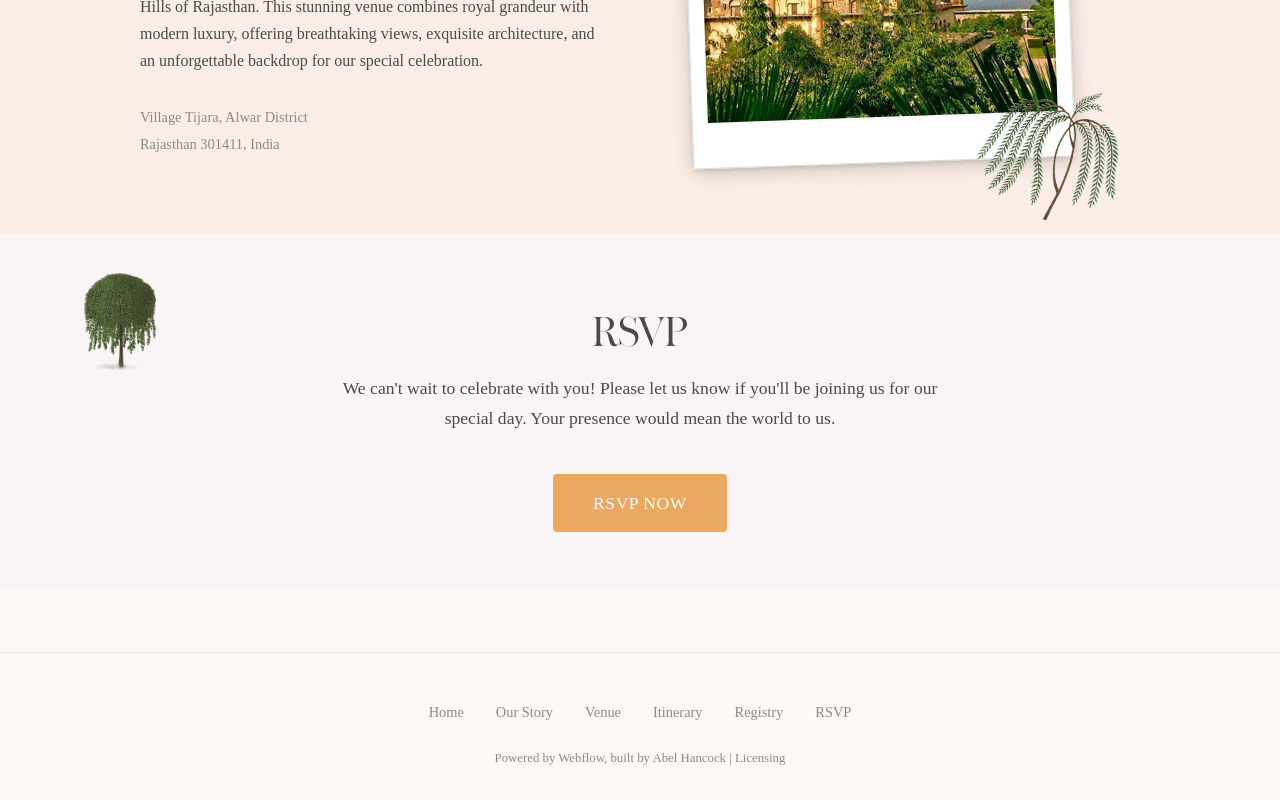
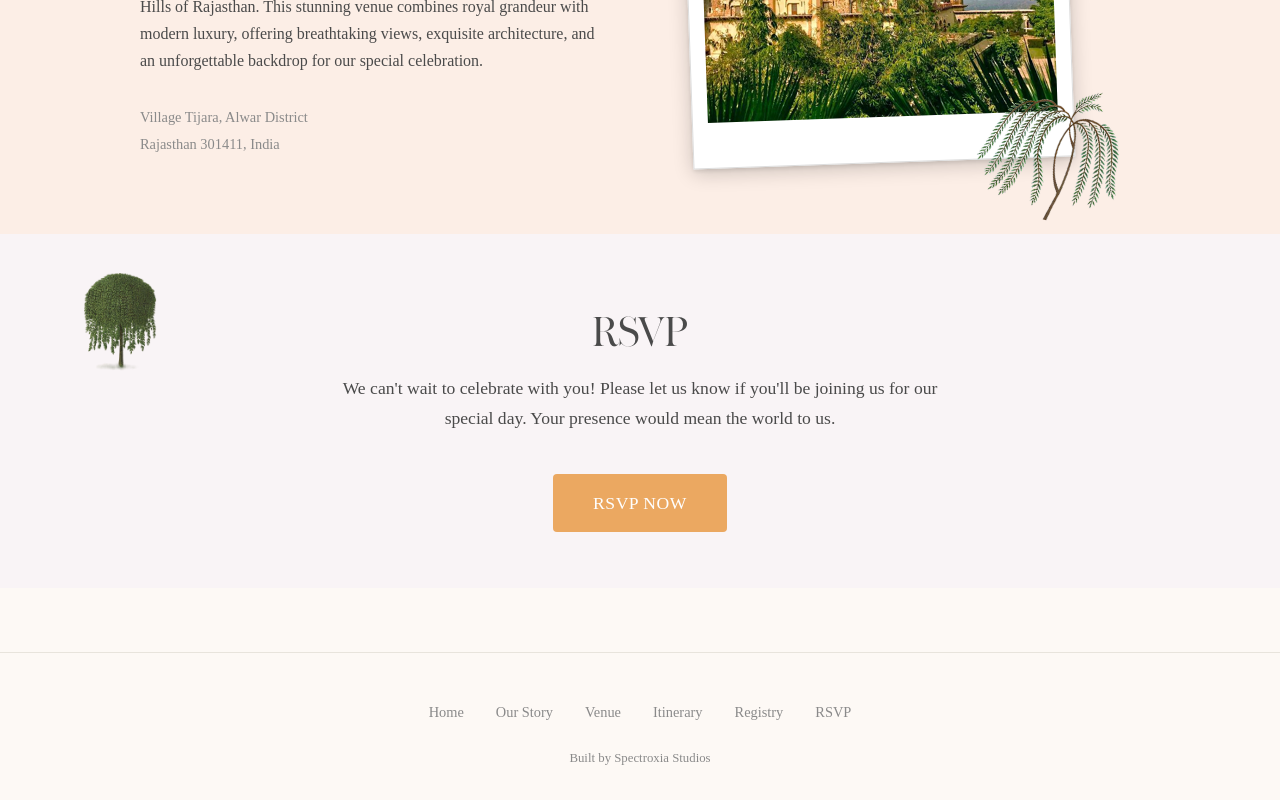
Before and after one commit to banner20/Sidhtuishawedding, a React (Vite) app in the folder wedding-website/: page / in a window 1280 px wide. Shown: the part 1577-2377 px from the top of the page. Built offline with nearby package versions, Linux system fonts and the light colour scheme; a web font is replaced by a local one.

Commit message:
changed footer

```diff
--- a/wedding-website/src/components/Layout.jsx
+++ b/wedding-website/src/components/Layout.jsx
@@ -73,7 +73,7 @@ const Layout = ({ children }) => {
             <Link to="/rsvp" className="animate-hover-glow">RSVP</Link>
           </div>
           <p className="footer-text">
-            Powered by Webflow, built by Abel Hancock | Licensing
+            Built by Spectroxia Studios
           </p>
         </div>
       </footer>
```
